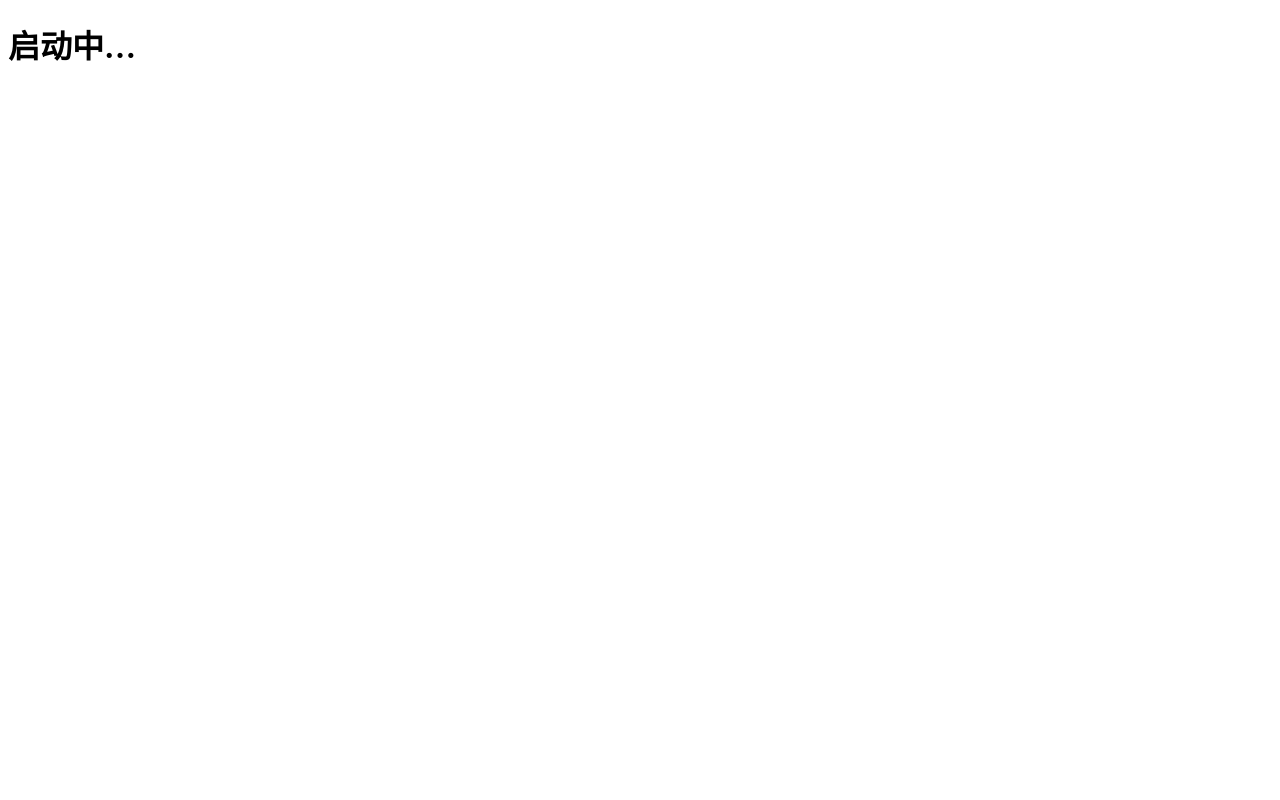
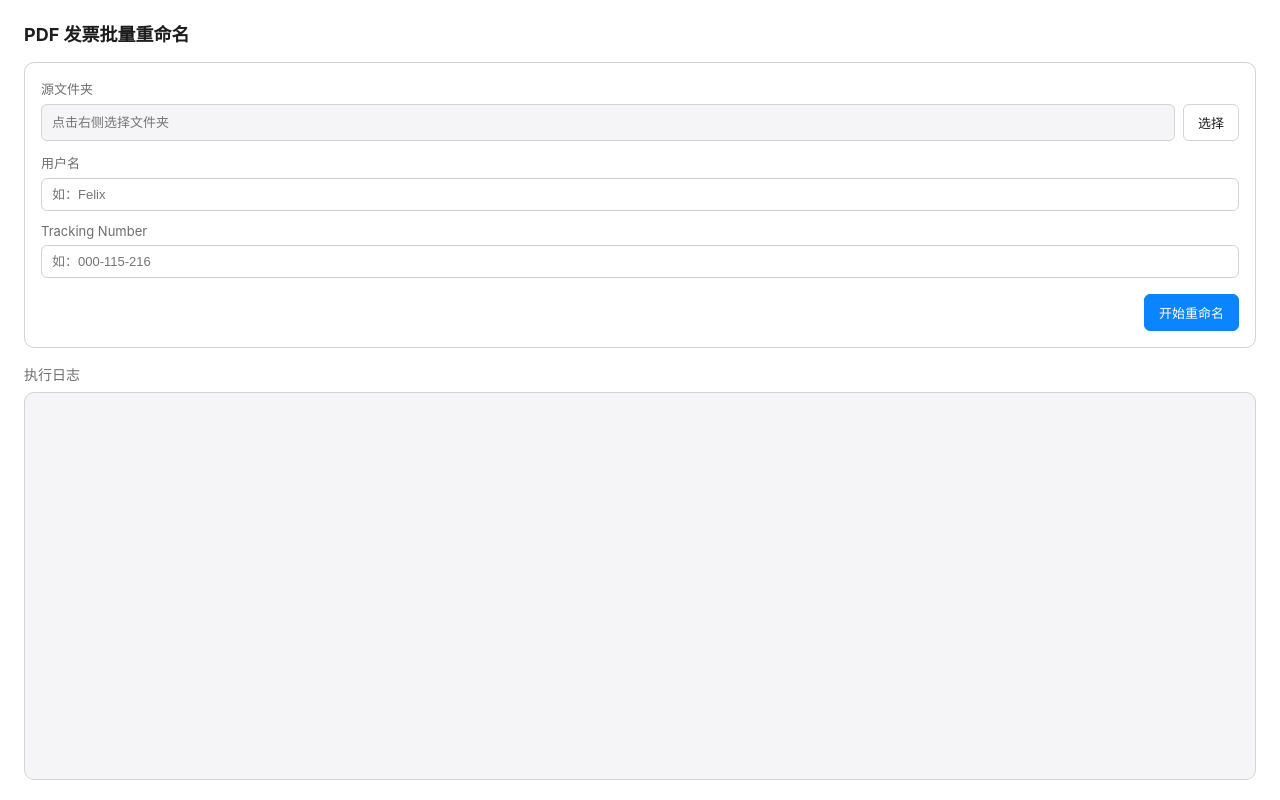
Before and after one commit to xpwsgg/invoice_rename, a website: page src/index.html in a window 1280 px wide. Drawn offline with Linux system fonts and the light colour scheme.

Commit message:
feat(ui): static html and css for main view

```diff
--- a/src/index.html
+++ b/src/index.html
@@ -2,9 +2,45 @@
 <html lang="zh-CN">
   <head>
     <meta charset="UTF-8" />
+    <meta name="viewport" content="width=device-width,initial-scale=1.0" />
     <title>PDF 发票批量重命名</title>
+    <link rel="stylesheet" href="style.css" />
   </head>
   <body>
-    <h1>启动中…</h1>
+    <main class="app">
+      <h1>PDF 发票批量重命名</h1>
+
+      <section class="form">
+        <label class="field">
+          <span>源文件夹</span>
+          <div class="row">
+            <input id="sourceDir" type="text" readonly placeholder="点击右侧选择文件夹" />
+            <button id="pickDirBtn" type="button">选择</button>
+          </div>
+        </label>
+
+        <label class="field">
+          <span>用户名</span>
+          <input id="userName" type="text" placeholder="如：Felix" autocomplete="off" />
+        </label>
+
+        <label class="field">
+          <span>Tracking Number</span>
+          <input id="trackingNumber" type="text" placeholder="如：000-115-216" autocomplete="off" />
+        </label>
+
+        <div class="actions">
+          <span id="formError" class="error-text" aria-live="polite"></span>
+          <button id="runBtn" type="button" class="primary">开始重命名</button>
+        </div>
+      </section>
+
+      <section class="log">
+        <h2>执行日志</h2>
+        <div id="logBox" class="log-box" aria-live="polite"></div>
+      </section>
+    </main>
+
+    <script type="module" src="main.js"></script>
   </body>
 </html>
--- /dev/null
+++ b/src/style.css
@@ -0,0 +1,191 @@
+:root {
+  --bg: #ffffff;
+  --fg: #1d1d1f;
+  --muted: #6e6e73;
+  --border: #d2d2d7;
+  --accent: #0a84ff;
+  --error: #d70015;
+  --warn: #c46a00;
+  --log-bg: #f5f5f7;
+  --log-fg: #1d1d1f;
+  font-family: -apple-system, "SF Pro Text", "PingFang SC", "Microsoft YaHei", sans-serif;
+}
+
+@media (prefers-color-scheme: dark) {
+  :root {
+    --bg: #1c1c1e;
+    --fg: #f5f5f7;
+    --muted: #98989d;
+    --border: #3a3a3c;
+    --accent: #0a84ff;
+    --error: #ff453a;
+    --warn: #ff9f0a;
+    --log-bg: #2c2c2e;
+    --log-fg: #f5f5f7;
+  }
+}
+
+* {
+  box-sizing: border-box;
+}
+
+html,
+body {
+  margin: 0;
+  height: 100%;
+  background: var(--bg);
+  color: var(--fg);
+}
+
+.app {
+  display: flex;
+  flex-direction: column;
+  height: 100%;
+  padding: 20px 24px;
+  gap: 16px;
+}
+
+h1 {
+  font-size: 18px;
+  margin: 0;
+}
+
+h2 {
+  font-size: 14px;
+  margin: 0 0 8px;
+  color: var(--muted);
+  font-weight: 500;
+}
+
+.form {
+  display: flex;
+  flex-direction: column;
+  gap: 12px;
+  padding: 16px;
+  border: 1px solid var(--border);
+  border-radius: 10px;
+}
+
+.field {
+  display: flex;
+  flex-direction: column;
+  gap: 6px;
+  font-size: 13px;
+}
+
+.field > span {
+  color: var(--muted);
+}
+
+.row {
+  display: flex;
+  gap: 8px;
+}
+
+input[type="text"] {
+  flex: 1;
+  font-size: 13px;
+  padding: 8px 10px;
+  border: 1px solid var(--border);
+  border-radius: 6px;
+  background: var(--bg);
+  color: var(--fg);
+}
+
+input[type="text"]:focus {
+  outline: none;
+  border-color: var(--accent);
+  box-shadow: 0 0 0 2px rgba(10, 132, 255, 0.25);
+}
+
+input[readonly] {
+  background: var(--log-bg);
+  cursor: default;
+}
+
+button {
+  font-size: 13px;
+  padding: 8px 14px;
+  border: 1px solid var(--border);
+  border-radius: 6px;
+  background: var(--bg);
+  color: var(--fg);
+  cursor: pointer;
+}
+
+button:hover:not(:disabled) {
+  border-color: var(--accent);
+}
+
+button.primary {
+  background: var(--accent);
+  color: white;
+  border-color: var(--accent);
+}
+
+button.primary:hover:not(:disabled) {
+  filter: brightness(0.95);
+}
+
+button:disabled {
+  opacity: 0.5;
+  cursor: not-allowed;
+}
+
+.actions {
+  display: flex;
+  align-items: center;
+  justify-content: flex-end;
+  gap: 12px;
+  margin-top: 4px;
+}
+
+.error-text {
+  color: var(--error);
+  font-size: 12px;
+  flex: 1;
+  text-align: right;
+}
+
+.log {
+  display: flex;
+  flex-direction: column;
+  flex: 1;
+  min-height: 0;
+}
+
+.log-box {
+  flex: 1;
+  overflow-y: auto;
+  background: var(--log-bg);
+  color: var(--log-fg);
+  border: 1px solid var(--border);
+  border-radius: 10px;
+  padding: 12px;
+  font-family: "SF Mono", Menlo, Consolas, monospace;
+  font-size: 12px;
+  line-height: 1.6;
+  white-space: pre-wrap;
+  word-break: break-all;
+}
+
+.log-line {
+  display: block;
+}
+
+.log-line.info {
+  color: var(--log-fg);
+}
+
+.log-line.warn {
+  color: var(--warn);
+}
+
+.log-line.error {
+  color: var(--error);
+}
+
+.log-meta {
+  color: var(--muted);
+  margin-right: 6px;
+}
```
